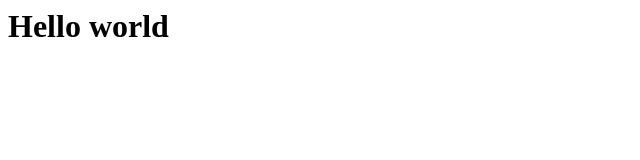
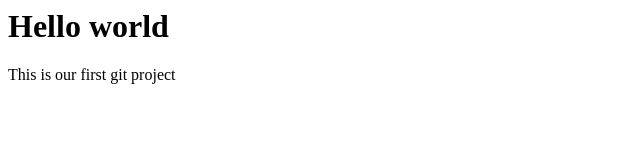
Before and after one commit to adham-sabry/example1, a plain HTML site: page index.html in a window 1280 px wide. Shown: the whole page, without its empty margins (0-640 px from the left). Drawn offline with Linux system fonts and the light colour scheme.

Commit message:
Add first paragraph

```diff
--- a/index.html
+++ b/index.html
@@ -4,5 +4,6 @@
 	</head>
 	<body>
 		<h1>Hello world</h1>
+		<p>This is our first git project</p>
 	</body>
 </html>
```
